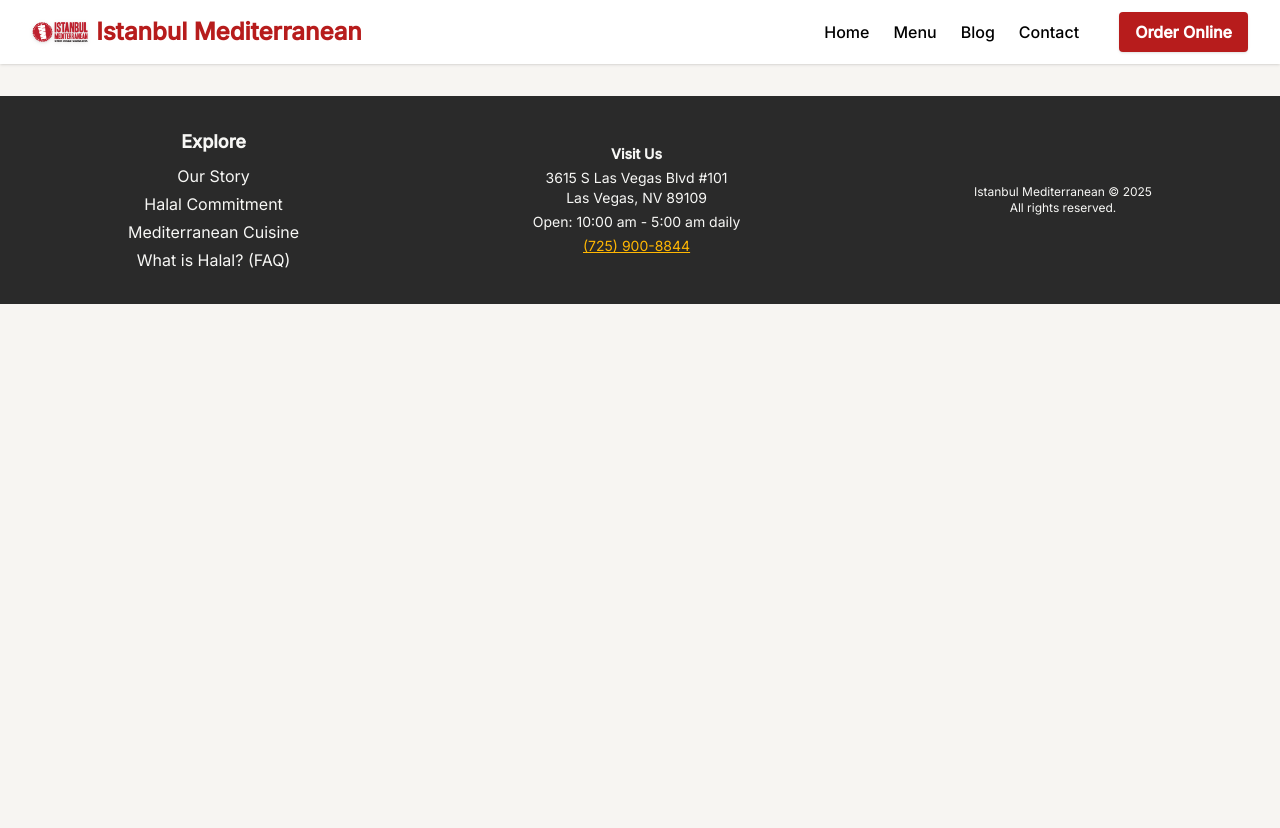
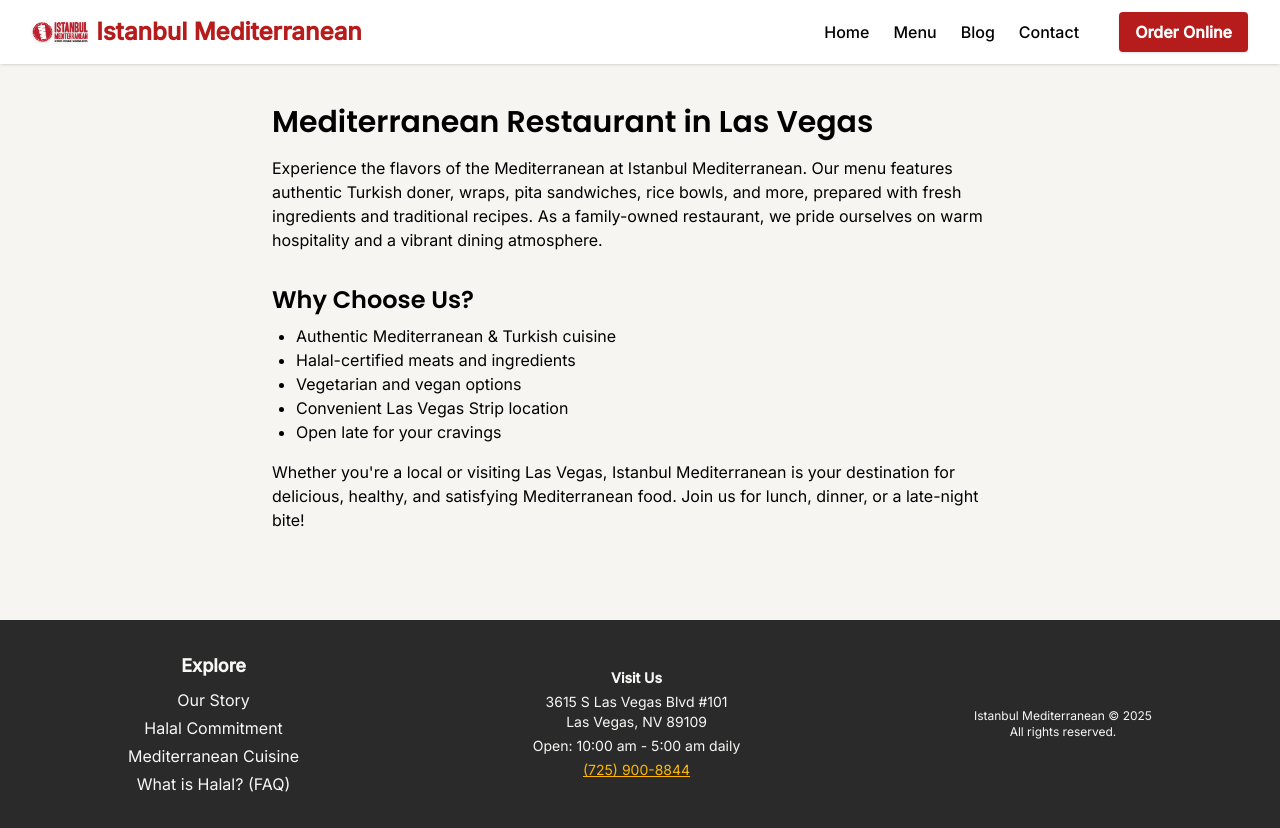
Before and after one commit to gokhankelebek/istanbul, a React (Create React App) app: page /mediterranean-restaurant in a window 1280 px wide. Before the commit the page ends 800 px from the top, so only its background shows below. Built offline with nearby package versions, Linux system fonts and the light colour scheme.

Commit message:
feat: add SEO landing pages for /mediterranean-restaurant and /near-me/halal-food, ensure /experience route is mapped to Experience page

```diff
--- a/src/App.js
+++ b/src/App.js
@@ -8,6 +8,8 @@
 import BlogPosts from './pages/BlogPosts';
 import NavBar from './components/NavBar';
 import Experience from './pages/Experience';
+import MediterraneanRestaurant from './pages/MediterraneanRestaurant';
+import NearMeHalalFood from './pages/NearMeHalalFood';
 import BlogPost from './pages/BlogPost';
 import Contact from './pages/Contact';
 import MenuItem from './pages/MenuItem';
@@ -143,8 +145,10 @@
         <Route path="/faq/:slug" element={<FAQSlug />} />
         <Route path="/about" element={<MarkdownPage />} />
         <Route path="/catering" element={<MarkdownPage />} />
-        <Route path="/experience" element={<MarkdownPage />} />
+        <Route path="/experience" element={<Experience />} />
         <Route path="/contact" element={<Contact />} />
+        <Route path="/mediterranean-restaurant" element={<MediterraneanRestaurant />} />
+        <Route path="/near-me/halal-food" element={<NearMeHalalFood />} />
       </Routes>
       {/* Footer */}
       <footer className="bg-charcoal text-offwhite py-8 mt-8 text-center">
--- /dev/null
+++ b/src/pages/MediterraneanRestaurant.jsx
@@ -0,0 +1,25 @@
+import React from 'react';
+import { Helmet } from 'react-helmet';
+
+export default function MediterraneanRestaurant() {
+  return (
+    <div className="container mx-auto px-4 py-10 max-w-3xl">
+      <Helmet>
+        <title>Mediterranean Restaurant Las Vegas | Istanbul Mediterranean</title>
+        <meta name="description" content="Discover authentic Mediterranean cuisine at Istanbul Mediterranean in Las Vegas. Enjoy doner, wraps, pita, and more in a family-owned restaurant with halal options." />
+        <link rel="canonical" href="https://www.istanbullv.com/mediterranean-restaurant" />
+      </Helmet>
+      <h1 className="text-3xl font-bold mb-4">Mediterranean Restaurant in Las Vegas</h1>
+      <p className="mb-4">Experience the flavors of the Mediterranean at Istanbul Mediterranean. Our menu features authentic Turkish doner, wraps, pita sandwiches, rice bowls, and more, prepared with fresh ingredients and traditional recipes. As a family-owned restaurant, we pride ourselves on warm hospitality and a vibrant dining atmosphere.</p>
+      <h2 className="text-2xl font-semibold mt-8 mb-2">Why Choose Us?</h2>
+      <ul className="list-disc ml-6 mb-4">
+        <li>Authentic Mediterranean & Turkish cuisine</li>
+        <li>Halal-certified meats and ingredients</li>
+        <li>Vegetarian and vegan options</li>
+        <li>Convenient Las Vegas Strip location</li>
+        <li>Open late for your cravings</li>
+      </ul>
+      <p className="mb-4">Whether you're a local or visiting Las Vegas, Istanbul Mediterranean is your destination for delicious, healthy, and satisfying Mediterranean food. Join us for lunch, dinner, or a late-night bite!</p>
+    </div>
+  );
+}
--- /dev/null
+++ b/src/pages/NearMeHalalFood.jsx
@@ -0,0 +1,25 @@
+import React from 'react';
+import { Helmet } from 'react-helmet';
+
+export default function NearMeHalalFood() {
+  return (
+    <div className="container mx-auto px-4 py-10 max-w-3xl">
+      <Helmet>
+        <title>Halal Food Near Me Las Vegas | Istanbul Mediterranean</title>
+        <meta name="description" content="Looking for halal food near you in Las Vegas? Istanbul Mediterranean offers a wide range of halal-certified dishes including doner, wraps, and more. Come taste the best!" />
+        <link rel="canonical" href="https://www.istanbullv.com/near-me/halal-food" />
+      </Helmet>
+      <h1 className="text-3xl font-bold mb-4">Halal Food Near Me in Las Vegas</h1>
+      <p className="mb-4">Searching for authentic halal food in Las Vegas? Istanbul Mediterranean is your go-to spot for delicious, halal-certified Turkish and Mediterranean cuisine. Our menu features a variety of options, from doner and wraps to vegetarian and vegan dishes—all prepared with care and quality ingredients.</p>
+      <h2 className="text-2xl font-semibold mt-8 mb-2">Why Choose Our Halal Restaurant?</h2>
+      <ul className="list-disc ml-6 mb-4">
+        <li>100% halal-certified meats and ingredients</li>
+        <li>Family-owned and operated</li>
+        <li>Located on the Las Vegas Strip</li>
+        <li>Open late for your convenience</li>
+        <li>Friendly, welcoming staff</li>
+      </ul>
+      <p className="mb-4">Visit us today and enjoy a true halal dining experience in the heart of Las Vegas!</p>
+    </div>
+  );
+}
```
